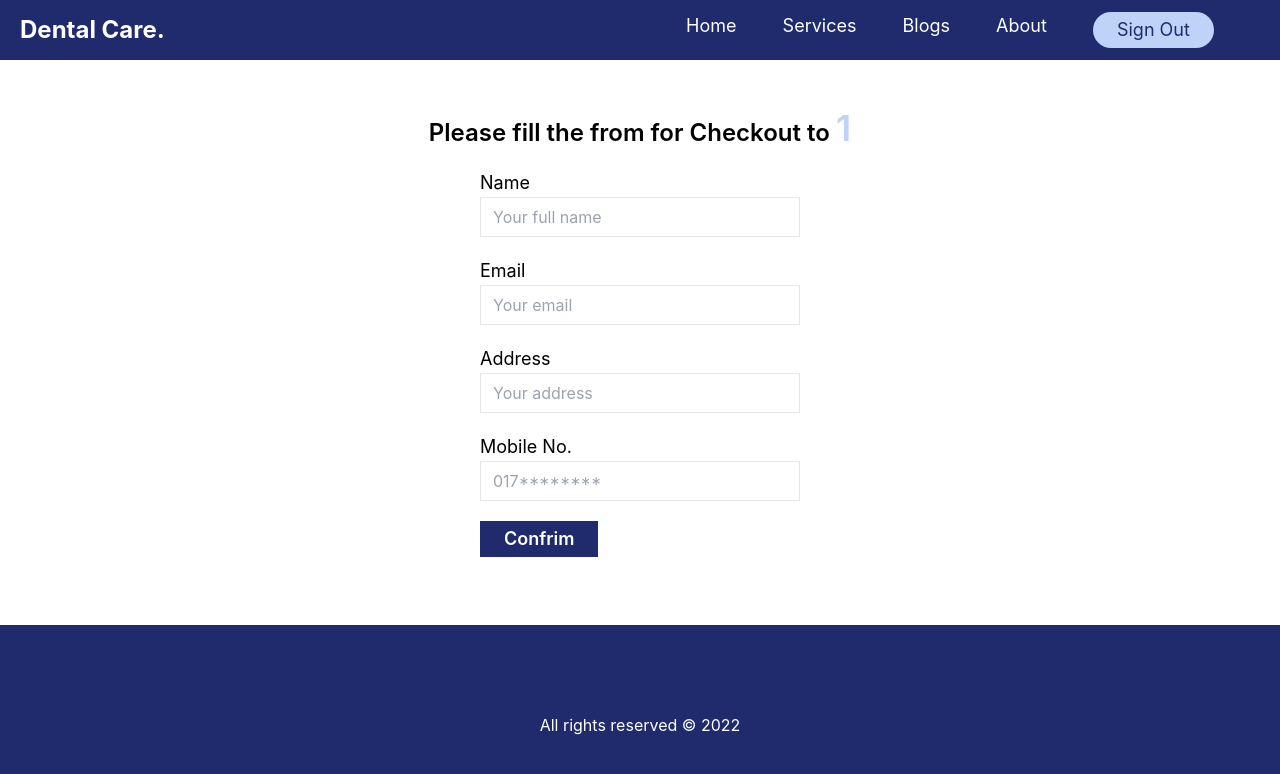
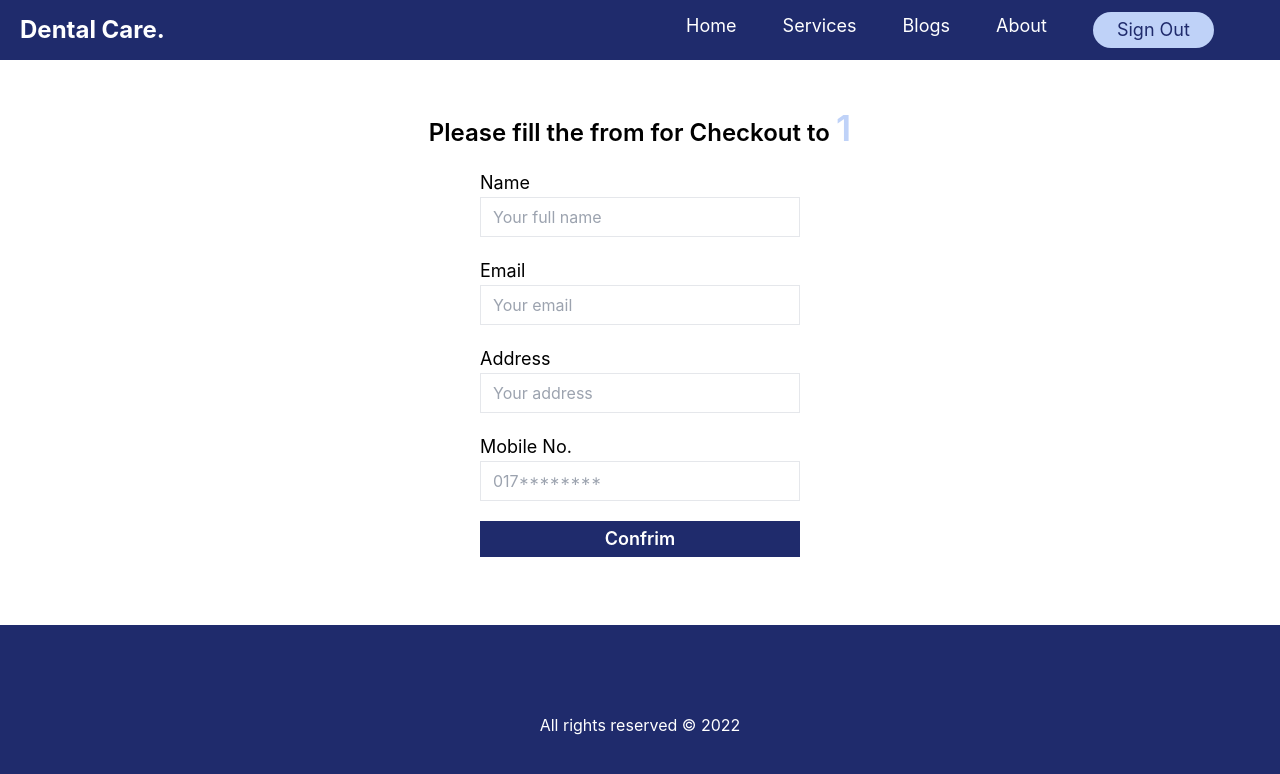
Before and after one commit to rakibul-cse-diu/dental-care, a React (Create React App) app: page /checkout/1 in a window 1280 px wide. Shown: the top 774 px of the page. Built offline with nearby package versions, Linux system fonts and the light colour scheme; no server answers; sample sign-in values are in the browser's storage.

Commit message:
fix browser router bugs

```diff
--- a/src/components/CheckOut/CheckOut.js
+++ b/src/components/CheckOut/CheckOut.js
@@ -1,13 +1,19 @@
 import React from 'react';
-import { Link, useParams } from 'react-router-dom';
+import { useNavigate, useParams } from 'react-router-dom';
 
 const CheckOut = () => {
     const { name } = useParams()
+    const navigate = useNavigate()
+
+    const handleConfrim = (e) => {
+        e.preventDefault();
+        navigate("/checkout/status");
+    }
 
     return (
         <div className='flex flex-col justify-center items-center my-12'>
             <h2 className='text-sm md:text-2xl font-semibold text-center'>Please fill the from for Checkout to <span className='text-[#BFD2F8] text-lg md:text-4xl'>{name}</span></h2>
-            <div className='flex flex-col w-3/4 md:w-1/4'>
+            <form onSubmit={handleConfrim} className='flex flex-col w-3/4 md:w-1/4'>
                 <label className='text-lg mt-5' htmlFor="name">Name</label>
                 <input className='h-10 pl-3 outline-[#1F2B6C] border-[1px] border-gray-200' type="text" name="name" id="name" placeholder='Your full name' required />
                 <label className='text-lg mt-5' htmlFor="email">Email</label>
@@ -16,8 +22,8 @@ const CheckOut = () => {
                 <input className='h-10 pl-3 outline-[#1F2B6C] border-[1px] border-gray-200' type="text" name="address" id="address" placeholder='Your address' required />
                 <label className='text-lg mt-5' htmlFor="mobile">Mobile No.</label>
                 <input className='h-10 pl-3 outline-[#1F2B6C] border-[1px] border-gray-200' type="tel" name="mobile" id="mobile" placeholder='017********' required />
-                <Link to="/checkout/status"><button className='my-5 px-6 py-1 bg-[#1F2B6C] text-white text-lg font-semibold cursor-pointer'>Confrim</button></Link>
-            </div>
+                <input className='my-5 px-6 py-1 bg-[#1F2B6C] text-white text-lg font-semibold cursor-pointer' type="submit" value="Confrim" />
+            </form>
         </div>
     );
 };
--- a/src/components/Login/Login.js
+++ b/src/components/Login/Login.js
@@ -1,4 +1,4 @@
-import React, { useState } from 'react';
+import React, { useEffect, useState } from 'react';
 import { useSignInWithEmailAndPassword, useSignInWithGoogle } from 'react-firebase-hooks/auth';
 import { Link, useLocation, useNavigate } from 'react-router-dom';
 import auth from '../../firebase.init';
@@ -22,6 +22,11 @@ const Login = () => {
         error,
     ] = useSignInWithEmailAndPassword(auth);
 
+    useEffect(() => {
+        if (user || googleUser) {
+            return navigate(from, { replace: true });
+        }
+    }, [user, googleUser, navigate, from])
 
     if (error || googleError) {
         return (
@@ -34,9 +39,6 @@ const Login = () => {
         return <div className=' flex justify-center items-center bg-[#F4EFEC]'>
             <img src={spinner} alt="" />
         </div>;
-    }
-    if (user || googleUser) {
-        return navigate(from, { replace: true });
     }
 
 
```
